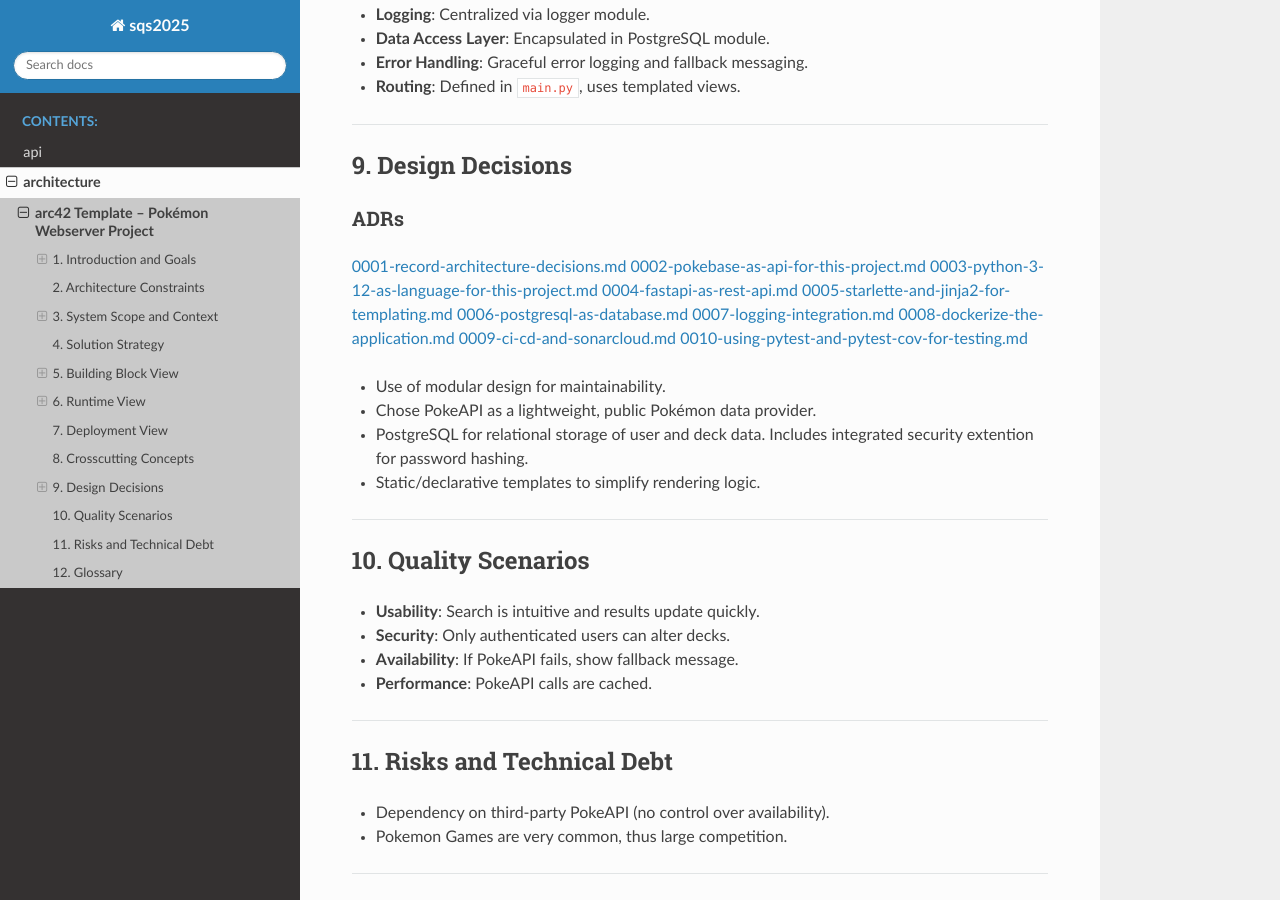
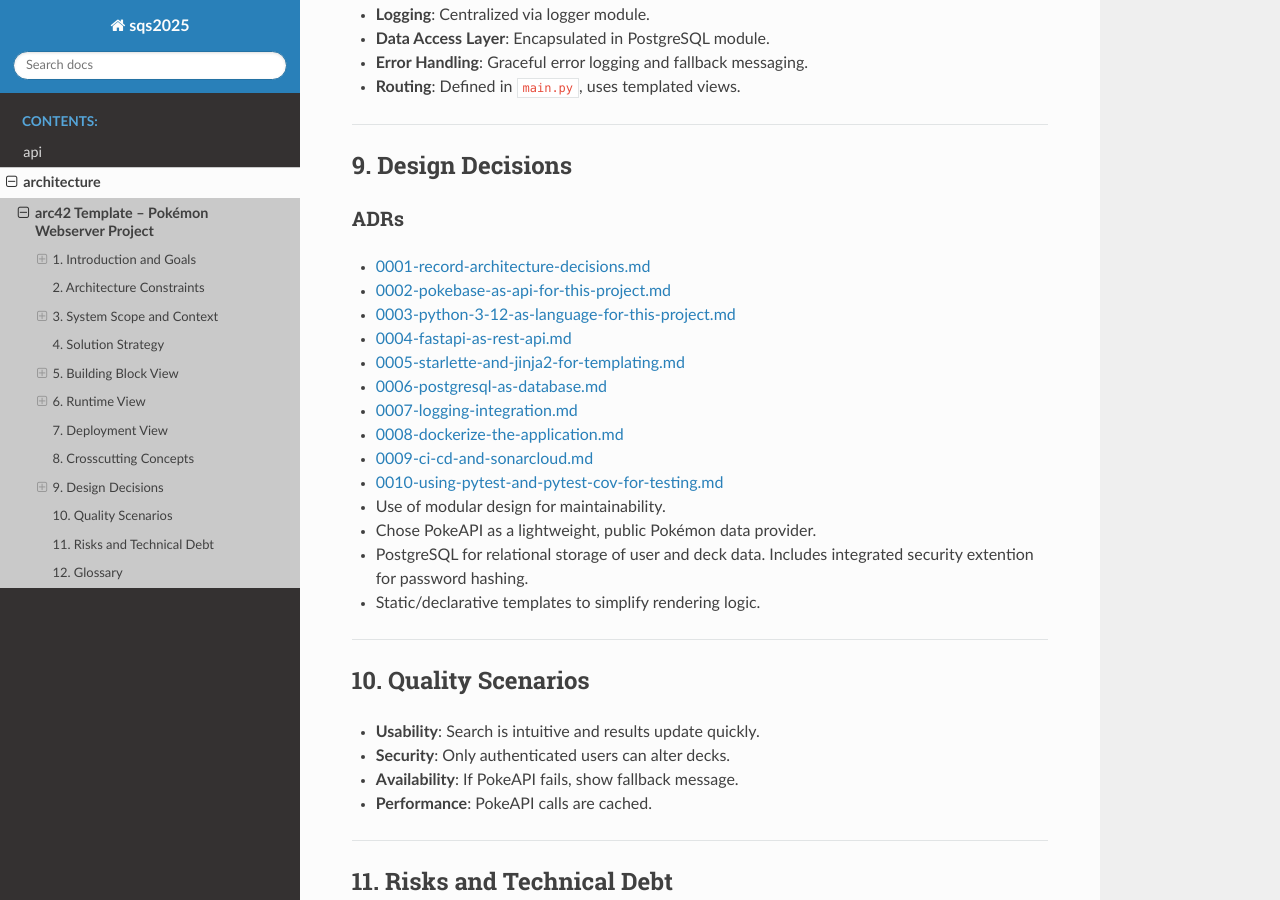
Before and after one commit to tsuna244/sqs2025, a Sphinx documentation site: the page built from doc/arc42/arc42-pokemon-project.md, in a window 1280 px wide and 900 px high, scrolled down 3593 px. Built offline with Sphinx 7.4.7 and the Read the Docs theme 3.1.0, drawn with Linux system fonts in a browser that asks for light colours.

```diff
--- a/doc/arc42/arc42-pokemon-project.md
+++ b/doc/arc42/arc42-pokemon-project.md
@@ -145,16 +145,16 @@ The webserver enables Pokémon game-like interaction in a browser environment wi
 
 ## 9. Design Decisions
 ### ADRs
-[0001-record-architecture-decisions.md](./adr/0001-record-architecture-decisions.md)
-[0002-pokebase-as-api-for-this-project.md](./adr/0002-pokebase-as-api-for-this-project.md)
-[0003-python-3-12-as-language-for-this-project.md](./adr/0003-python-3-12-as-language-for-this-project.md)
-[0004-fastapi-as-rest-api.md](./adr/0004-fastapi-as-rest-api.md)
-[0005-starlette-and-jinja2-for-templating.md](./adr/0005-starlette-and-jinja2-for-templating.md)
-[0006-postgresql-as-database.md](./adr/0006-postgresql-as-database.md)
-[0007-logging-integration.md](./adr/0007-logging-integration.md)
-[0008-dockerize-the-application.md](./adr/0008-dockerize-the-application.md)
-[0009-ci-cd-and-sonarcloud.md](./adr/0009-ci-cd-and-sonarcloud.md)
-[0010-using-pytest-and-pytest-cov-for-testing.md](./adr/0010-using-pytest-and-pytest-cov-for-testing.md)
+- [0001-record-architecture-decisions.md](./adr/0001-record-architecture-decisions.md)
+- [0002-pokebase-as-api-for-this-project.md](./adr/0002-pokebase-as-api-for-this-project.md)
+- [0003-python-3-12-as-language-for-this-project.md](./adr/0003-python-3-12-as-language-for-this-project.md)
+- [0004-fastapi-as-rest-api.md](./adr/0004-fastapi-as-rest-api.md)
+- [0005-starlette-and-jinja2-for-templating.md](./adr/0005-starlette-and-jinja2-for-templating.md)
+- [0006-postgresql-as-database.md](./adr/0006-postgresql-as-database.md)
+- [0007-logging-integration.md](./adr/0007-logging-integration.md)
+- [0008-dockerize-the-application.md](./adr/0008-dockerize-the-application.md)
+- [0009-ci-cd-and-sonarcloud.md](./adr/0009-ci-cd-and-sonarcloud.md)
+- [0010-using-pytest-and-pytest-cov-for-testing.md](./adr/0010-using-pytest-and-pytest-cov-for-testing.md)
 
 - Use of modular design for maintainability.
 - Chose PokeAPI as a lightweight, public Pokémon data provider.
```
